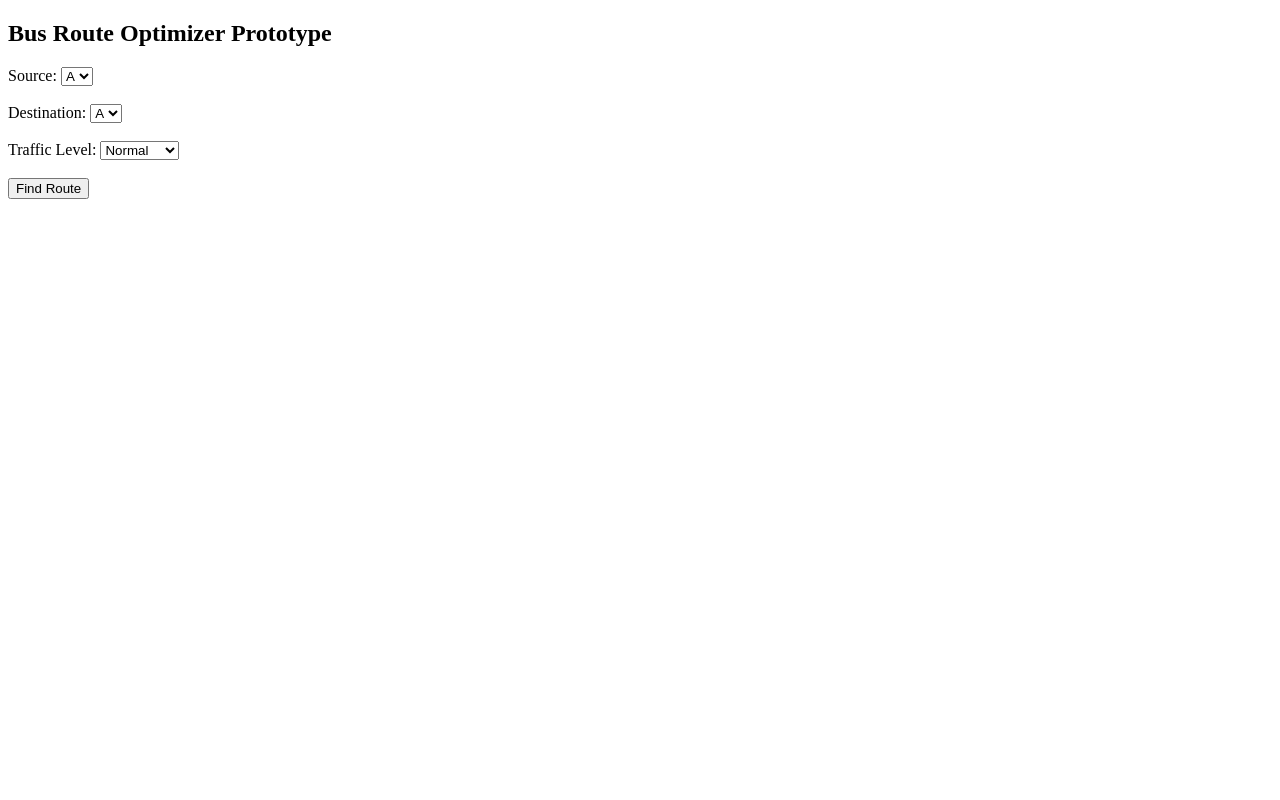
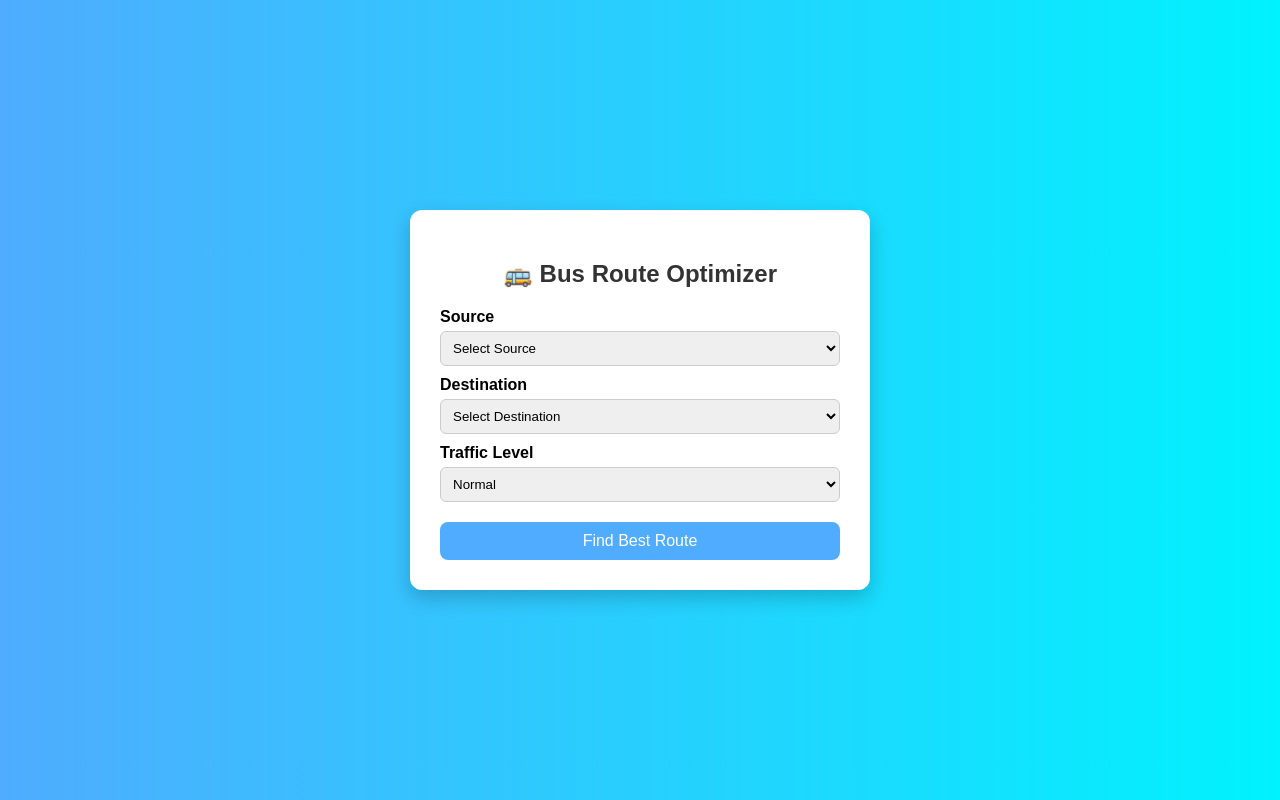
Before and after one commit to KP-karupu/bus_route_optimizer, a Flask app: page / in a window 1280 px wide. Run offline with Flask 3, Linux system fonts and the light colour scheme.

Commit message:
Update index.html

```diff
--- a/templates/index.html
+++ b/templates/index.html
@@ -2,13 +2,91 @@
 <html>
 <head>
     <title>Bus Route Optimizer</title>
+    <style>
+        body {
+            font-family: Arial, sans-serif;
+            background: linear-gradient(to right, #4facfe, #00f2fe);
+            display: flex;
+            justify-content: center;
+            align-items: center;
+            height: 100vh;
+            margin: 0;
+        }
+
+        .container {
+            background: white;
+            padding: 30px;
+            border-radius: 12px;
+            width: 400px;
+            box-shadow: 0px 8px 20px rgba(0,0,0,0.2);
+        }
+
+        h2 {
+            text-align: center;
+            margin-bottom: 20px;
+            color: #333;
+        }
+
+        label {
+            font-weight: bold;
+            display: block;
+            margin-top: 10px;
+        }
+
+        select {
+            width: 100%;
+            padding: 8px;
+            margin-top: 5px;
+            border-radius: 6px;
+            border: 1px solid #ccc;
+        }
+
+        button {
+            width: 100%;
+            padding: 10px;
+            margin-top: 20px;
+            border: none;
+            border-radius: 8px;
+            background: #4facfe;
+            color: white;
+            font-size: 16px;
+            cursor: pointer;
+            transition: 0.3s;
+        }
+
+        button:hover {
+            background: #00c6ff;
+        }
+
+        .result {
+            margin-top: 20px;
+            padding: 15px;
+            background: #f0f8ff;
+            border-radius: 8px;
+        }
+
+        .result h3 {
+            margin: 0 0 10px 0;
+            color: #333;
+        }
+
+        .time {
+            font-weight: bold;
+            color: #e63946;
+        }
+    </style>
 </head>
+
 <body>
-    <h2>Bus Route Optimizer Prototype</h2>
+
+<div class="container">
+    <h2>🚌 Bus Route Optimizer</h2>
 
     <form method="POST">
-        <label>Source:</label>
-        <select name="source">
+
+        <label>Source</label>
+        <select name="source" required>
+            <option value="">Select Source</option>
             <option>A</option>
             <option>B</option>
             <option>C</option>
@@ -17,10 +95,9 @@
             <option>F</option>
         </select>
 
-        <br><br>
-
-        <label>Destination:</label>
-        <select name="destination">
+        <label>Destination</label>
+        <select name="destination" required>
+            <option value="">Select Destination</option>
             <option>A</option>
             <option>B</option>
             <option>C</option>
@@ -29,24 +106,26 @@
             <option>F</option>
         </select>
 
-        <br><br>
-
-        <label>Traffic Level:</label>
+        <label>Traffic Level</label>
         <select name="traffic">
             <option value="normal">Normal</option>
             <option value="moderate">Moderate</option>
             <option value="heavy">Heavy</option>
         </select>
 
-        <br><br>
-
-        <button type="submit">Find Route</button>
+        <button type="submit">Find Best Route</button>
     </form>
 
     {% if result %}
-        <h3>Best Route:</h3>
+    <div class="result">
+        <h3>🚏 Best Route</h3>
         <p>{{ result.path }}</p>
-        <p>Total Travel Time: {{ result.time }} minutes</p>
+        <p>Total Travel Time:
+            <span class="time">{{ result.time }} minutes</span>
+        </p>
+    </div>
     {% endif %}
+</div>
+
 </body>
 </html>
```
